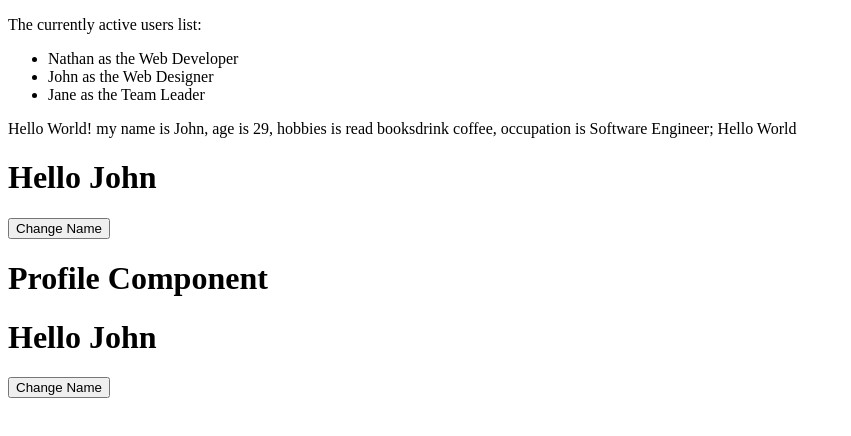
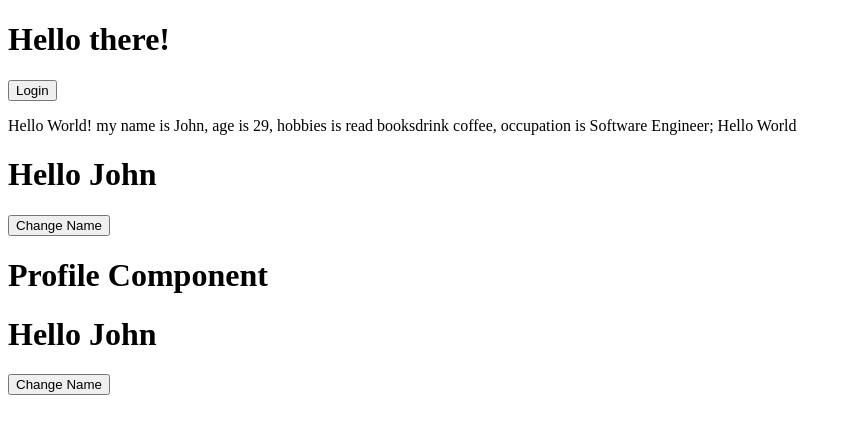
Before and after one commit to ChyiYaqing/react101, a React (Vite) app in the folder react-app/: page / in a window 1280 px wide. Shown: the top 436 px of the page, without its empty margins (0-851 px from the left). Built offline with nearby package versions, Linux system fonts and the light colour scheme.

Commit message:
chapter5 react conditional rendering

```diff
--- a/react-app/src/App.jsx
+++ b/react-app/src/App.jsx
@@ -1,24 +1,12 @@
 import { userState } from 'react'
-function App() {
-    const users = [
-        {id: 1, name: 'Nathan', role: 'Web Developer'},
-        {id: 2, name: 'John', role: 'Web Designer'},
-        {id: 3, name: 'Jane', role: 'Team Leader'},
-    ]
+function App(props) {
+    const { user } = props
+
     return (
-        <>
-            <p>The currently active users list:</p>
-            <ul>
-        {
-            users.map(function(user){
-                // returns Nathan, then John, then Jane
-                return (
-                    <li key={user.id} > {user.name} as the {user.role} </li>
-                )
-            })
-        }
-            </ul>
-        </>
+    <>
+        <h1>Hello there!</h1>
+        { user? <button>Logout</button> : <button>Login</button>}
+    </>
     )
 }
 
```
Also changed, not shown: 2 other files (tests, documents, lock files or other folders).
